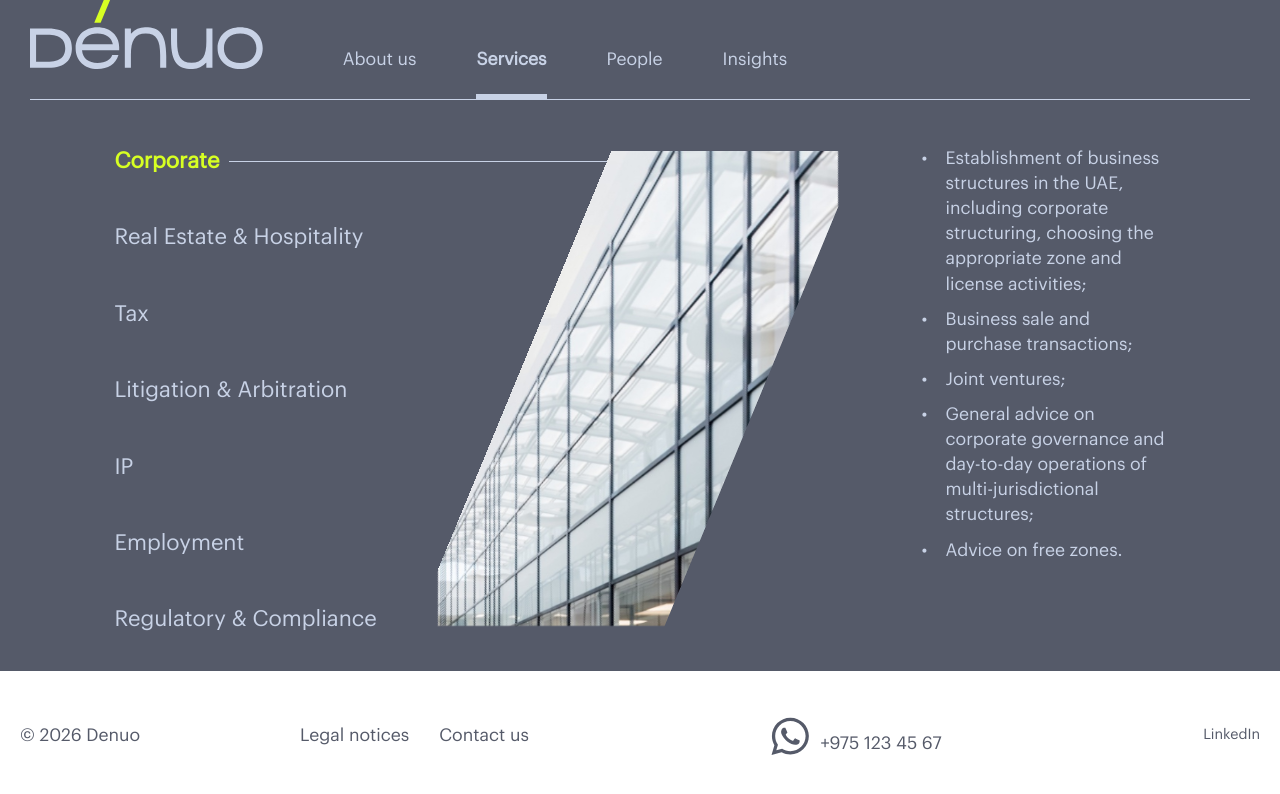
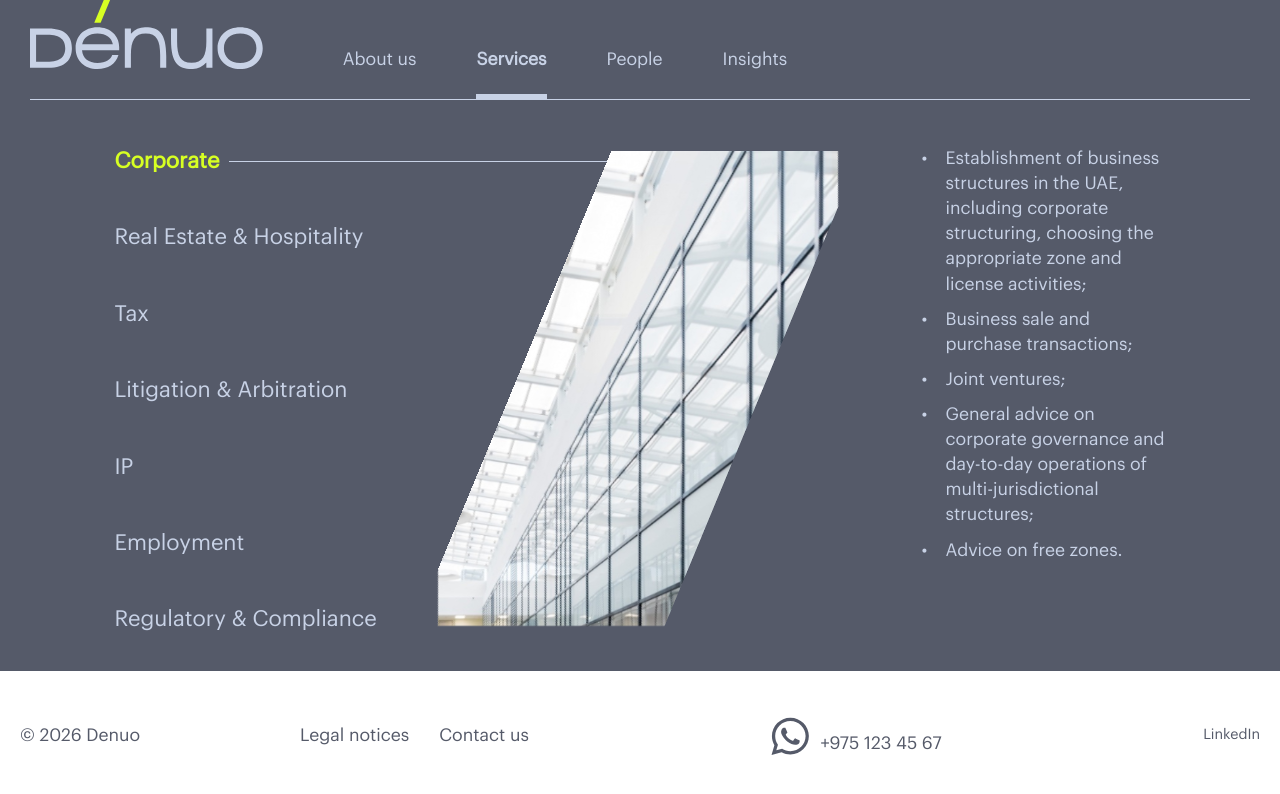
Before and after one commit to DenuoSoft/Web-LSI, a React (Vite) app: page /services in a window 1280 px wide. Shown: the top 794 px of the page. Built offline with nearby package versions, Linux system fonts and the light colour scheme.

Commit message:
change picture

```diff
--- a/src/components/Tabs/Tabs.styled.ts
+++ b/src/components/Tabs/Tabs.styled.ts
@@ -174,7 +174,7 @@ export const TabsAkkutImg = styled.img`
 	width: 100%;
 	height: 100%;
 	object-fit: cover;
-	object-position: center right;
+	object-position: center center;
 	display: block;
 	z-index: 5;
 	transform: skew(22.5deg) scale(1.5);
--- a/src/components/Tabs/Tabs.tsx
+++ b/src/components/Tabs/Tabs.tsx
@@ -9,7 +9,7 @@ import {
 	TabsWrap,
 } from './Tabs.styled';
 import type {TabsProps, TabItem} from '../../models/tabs';
-import image from '../../assets/img/dubai-1.jpg';
+import image from '../../assets/img/insight.jpg';
 
 interface TabsExtendedProps extends TabsProps {
 	images?: Record<string, string>; // имя таба → картинка
```
Also changed, not shown: src/assets/img/dubai-2.webp (added), src/assets/img/insight.jpg (added), 1 other file (tests, documents, lock files or other folders).
